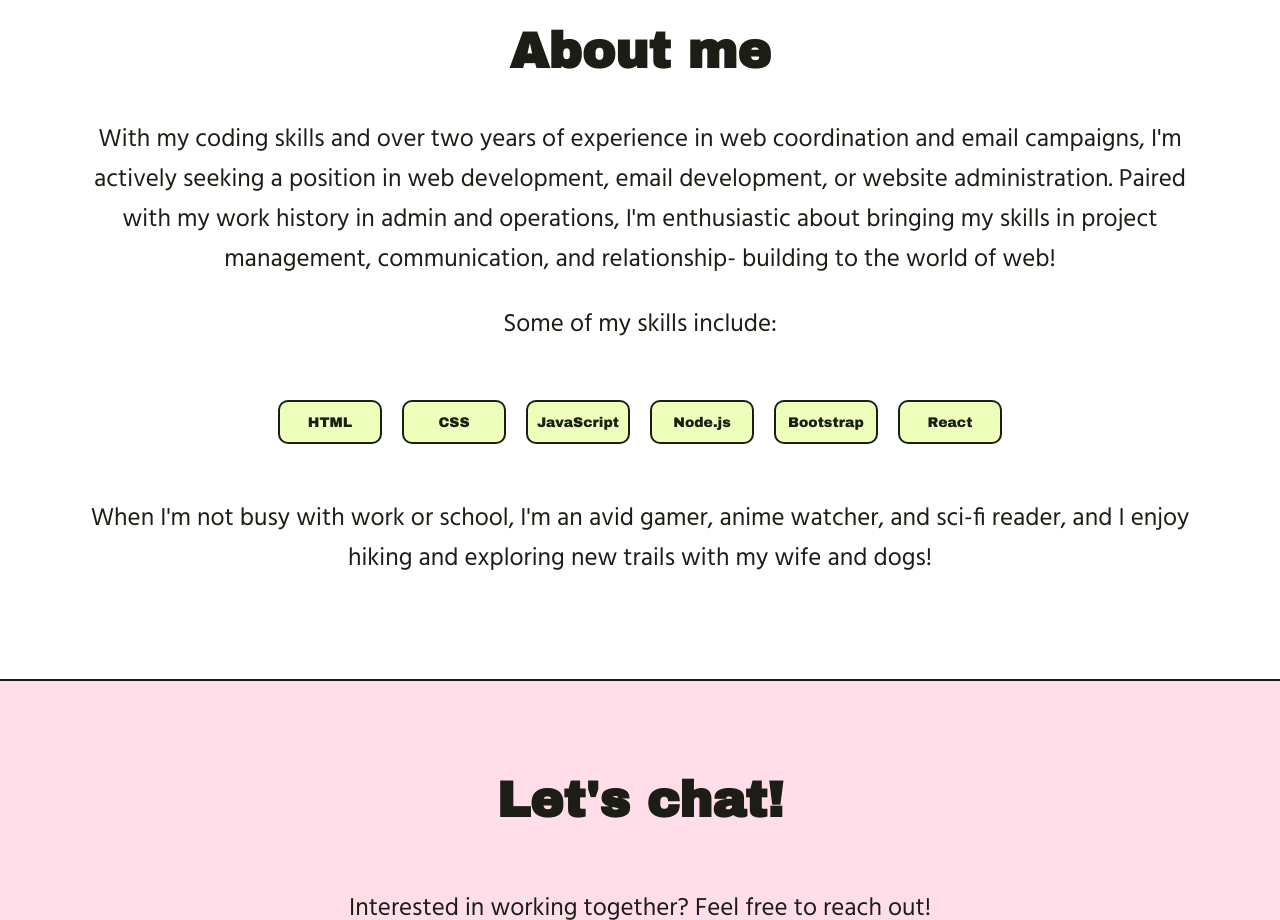
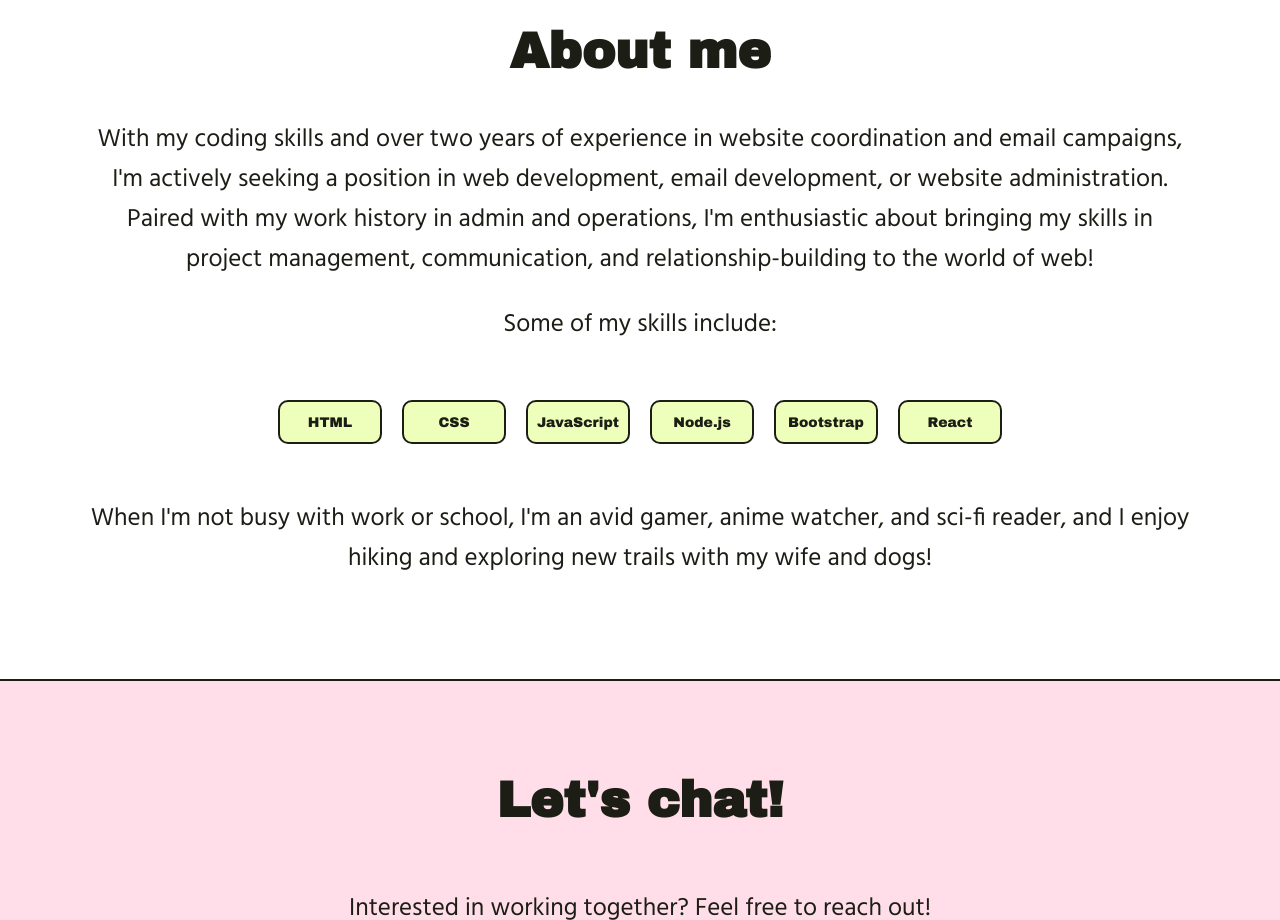
Before and after one commit to sammyweller/sw-website, a plain HTML site: page index.html in a window 1280 px wide. Shown: the part 1620-2540 px from the top of the page. Drawn offline with Linux system fonts and the light colour scheme.

Commit message:
updated about me

```diff
--- a/index.html
+++ b/index.html
@@ -210,7 +210,7 @@
     <section class="about">
         <div class="about-section">
             <h2 class="h2-about">About me</h2>
-            <p class="p-about">With my coding skills and over two years of experience in web coordination and email campaigns, I'm actively seeking a position in web development, email development, or website administration. Paired with my work history in admin and operations, I'm enthusiastic about bringing my skills in project management, communication, and relationship- building to the world of web! </p>
+            <p class="p-about">With my coding skills and over two years of experience in website coordination and email campaigns, I'm actively seeking a position in web development, email development, or website administration. Paired with my work history in admin and operations, I'm enthusiastic about bringing my skills in project management, communication, and relationship-building to the world of web! </p>
             <p class="p-about1">Some of my skills include:</p>
             <div class="about-skills">
                 <div class="skill-1">
```
